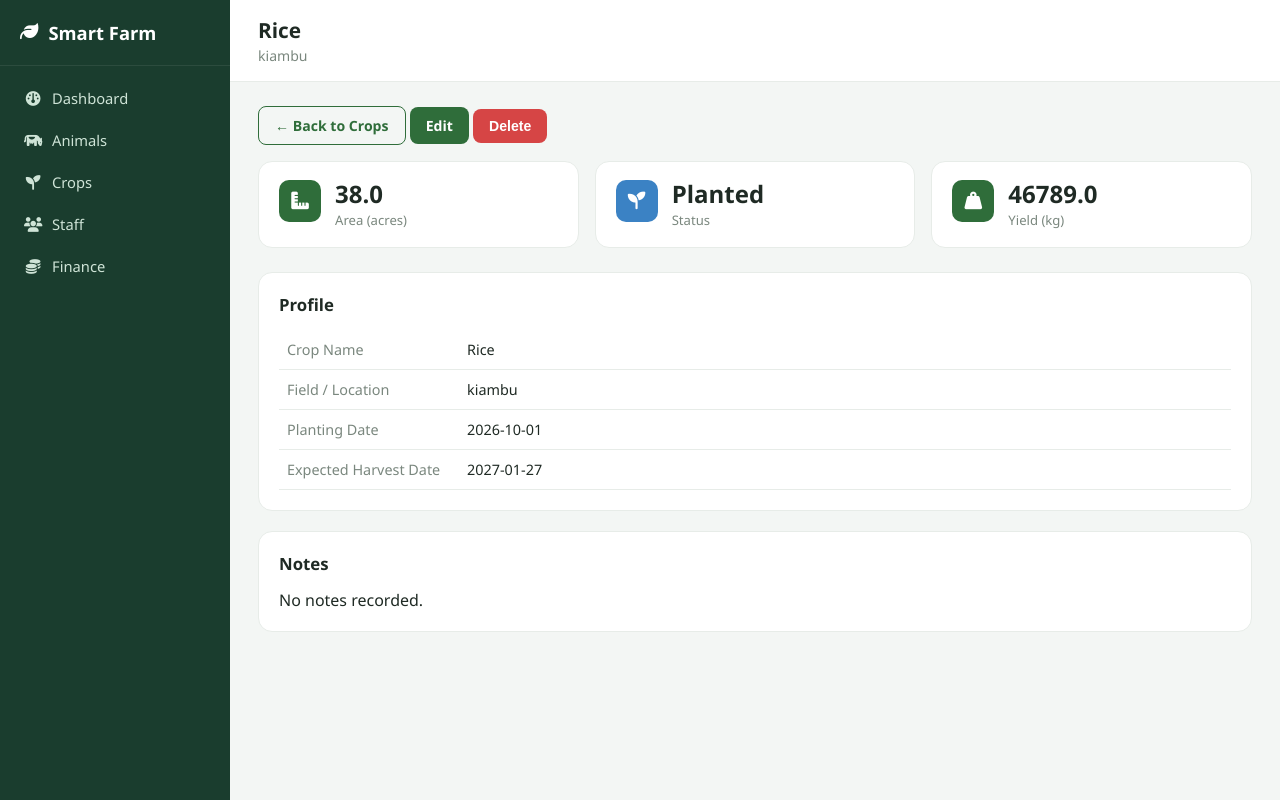
After one commit to lyneejez/farm_management, a Flask app: page /crops/1 in a window 1280 px wide. The commit adds this page. Run offline with Flask 3, Linux system fonts and the light colour scheme.

Commit message:
Added details page on staff and crops

```diff
--- a/app.py
+++ b/app.py
@@ -154,6 +154,10 @@ def animal_detail(animal_id):
 def crops():
     all_crops = Crop.query.order_by(Crop.id.desc()).all()
     return render_template("crops/crops.html", crops=all_crops)
+@app.route("/crops/<int:crop_id>")
+def crop_detail(crop_id):
+    crop = Crop.query.get_or_404(crop_id)
+    return render_template("crops/details.html", crop=crop)
 @app.route("/crops/add", methods=["GET", "POST"])
 def add_crop():
     if request.method == "POST":
@@ -180,8 +184,6 @@ def add_crop():
         return redirect(url_for("crops"))
 
     return render_template("crops/add_crop.html", crop=None)
-
-
 @app.route("/crops/<int:crop_id>/edit", methods=["GET", "POST"])
 def edit_crop(crop_id):
     crop = Crop.query.get_or_404(crop_id)
@@ -217,7 +219,10 @@ def delete_crop(crop_id):
 def staff():
     all_staff = Staff.query.order_by(Staff.id.desc()).all()
     return render_template("/staff/staff.html", staff=all_staff)
-
+@app.route("/staff/<int:staff_id>")
+def staff_detail(staff_id):
+    member = Staff.query.get_or_404(staff_id)
+    return render_template("staff/details.html", member=member)
 @app.route("/staff/add", methods=["GET", "POST"])
 def add_staff():
     if request.method == "POST":
--- a/templates/crops/crops.html
+++ b/templates/crops/crops.html
@@ -13,14 +13,14 @@
     <table>
       <thead>
         <tr>
-          <th>Name</th><th>Field</th><th>Area (acres)</th><th>Status</th><th></th>
+          <th>Name</th>
+          <th>Field</th><th>Area (acres)</th><th>Status</th><th></th>
         </tr>
       </thead>
       <tbody>
         {% for c in crops %}
         <tr>
-          <td>{{ c.name }}</td>
-          <td>{{ c.field_location or '-' }}</td>
+<td><a href="{{ url_for('crop_detail', crop_id=c.id) }}" style="color:#2f6d3a; font-weight:600; text-decoration:none;">{{ c.name }}</a></td>          <td>{{ c.field_location or '-' }}</td>
           <td>{{ c.area_acres or '-' }}</td>
           <td>{{ c.status }}</td>
           <td>
--- /dev/null
+++ b/templates/crops/details.html
@@ -0,0 +1,57 @@
+{% extends "base.html" %}
+{% block title %}{{ crop.name }} - Farm Manager{% endblock %}
+{% block page_title %}{{ crop.name }}{% endblock %}
+{% block page_subtitle %}{{ crop.field_location or 'No field set' }}{% endblock %}
+
+{% block content %}
+  <div style="margin-bottom:16px;">
+    <a href="{{ url_for('crops') }}" class="btn secondary">← Back to Crops</a>
+    <a href="{{ url_for('edit_crop', crop_id=crop.id) }}" class="btn">Edit</a>
+    <form method="POST" action="{{ url_for('delete_crop', crop_id=crop.id) }}" style="display:inline;" onsubmit="return confirm('Remove {{ crop.name }}?');">
+      <button type="submit" class="btn" style="background:#d64545;">Delete</button>
+    </form>
+  </div>
+
+  <div class="stats-grid">
+    <div class="stat-card">
+      <div class="icon-badge"><i class="fa-solid fa-ruler-combined"></i></div>
+      <div>
+        <div class="value">{{ crop.area_acres or '—' }}</div>
+        <div class="label">Area (acres)</div>
+      </div>
+    </div>
+    <div class="stat-card">
+      <div class="icon-badge {{ 'warning' if crop.status == 'Growing' else ('blue' if crop.status == 'Planted' else '') }}">
+        <i class="fa-solid fa-seedling"></i>
+      </div>
+      <div>
+        <div class="value">{{ crop.status }}</div>
+        <div class="label">Status</div>
+      </div>
+    </div>
+    <div class="stat-card">
+      <div class="icon-badge"><i class="fa-solid fa-weight-hanging"></i></div>
+      <div>
+        <div class="value">{{ crop.yield_amount_kg or '—' }}</div>
+        <div class="label">Yield (kg)</div>
+      </div>
+    </div>
+  </div>
+
+  <div class="card">
+    <h2>Profile</h2>
+    <table>
+      <tbody>
+        <tr><td style="color:#7a877e; width:180px;">Crop Name</td><td>{{ crop.name }}</td></tr>
+        <tr><td style="color:#7a877e;">Field / Location</td><td>{{ crop.field_location or '—' }}</td></tr>
+        <tr><td style="color:#7a877e;">Planting Date</td><td>{{ crop.planting_date or '—' }}</td></tr>
+        <tr><td style="color:#7a877e;">Expected Harvest Date</td><td>{{ crop.expected_harvest_date or '—' }}</td></tr>
+      </tbody>
+    </table>
+  </div>
+
+  <div class="card">
+    <h2>Notes</h2>
+    <p style="color:#1f2a24; margin:0;">{{ crop.notes or 'No notes recorded.' }}</p>
+  </div>
+{% endblock %}
--- a/templates/staff/staff.html
+++ b/templates/staff/staff.html
@@ -19,8 +19,7 @@
       <tbody>
         {% for s in staff %}
         <tr>
-          <td>{{ s.name }}</td>
-          <td>{{ s.role or '-' }}</td>
+<td><a href="{{ url_for('staff_detail', staff_id=s.id) }}" style="color:#2f6d3a; font-weight:600; text-decoration:none;">{{ s.name }}</a></td>          <td>{{ s.role or '-' }}</td>
           <td>{{ s.phone or '-' }}</td>
           <td>{{ "%.2f"|format(s.monthly_salary) }}</td>
           <td>{{ s.status }}</td>
```
Also changed, not shown: templates/staff/details.html (added, +51 -0 lines).
